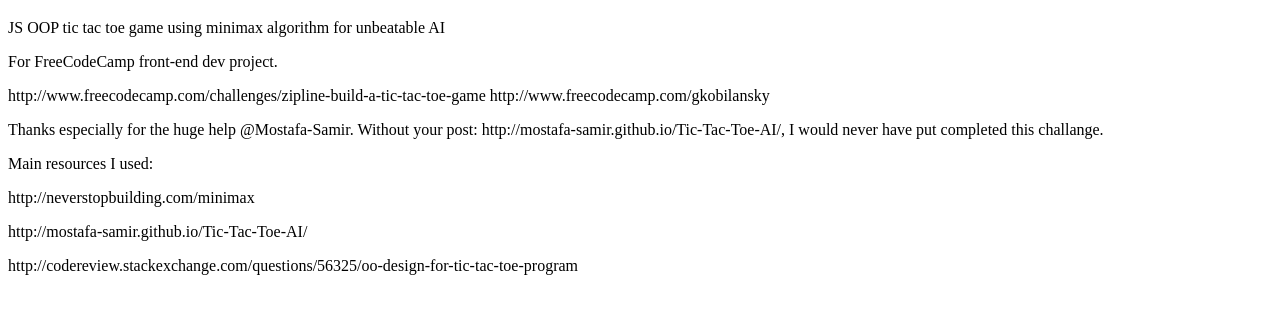
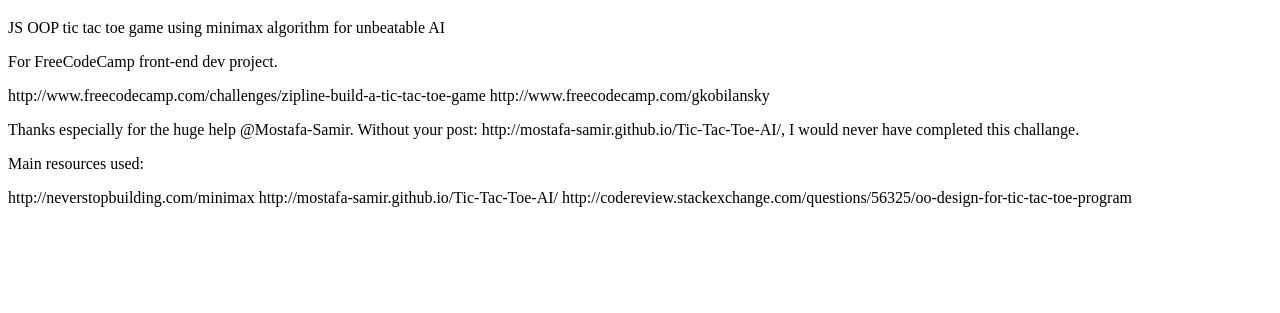
Before and after one commit to gkobilansky/ticTacToe, a plain HTML site: page README.html in a window 1280 px wide. Shown: the part 61-374 px from the top of the page. Drawn offline with Linux system fonts and the light colour scheme.

Commit message:
fixed link

```diff
--- a/README.html
+++ b/README.html
@@ -13,15 +13,13 @@
 <p>http://www.freecodecamp.com/challenges/zipline-build-a-tic-tac-toe-game
 http://www.freecodecamp.com/gkobilansky</p>
 
-<p>Thanks especially for the huge help @Mostafa-Samir. Without your post: http://mostafa-samir.github.io/Tic-Tac-Toe-AI/, I would never have put completed this challange. </p>
+<p>Thanks especially for the huge help @Mostafa-Samir. Without your post: http://mostafa-samir.github.io/Tic-Tac-Toe-AI/, I would never have completed this challange. </p>
 
-<p>Main resources I used:</p>
+<p>Main resources used:</p>
 
-<p>http://neverstopbuilding.com/minimax</p>
-
-<p>http://mostafa-samir.github.io/Tic-Tac-Toe-AI/</p>
-
-<p>http://codereview.stackexchange.com/questions/56325/oo-design-for-tic-tac-toe-program</p>
+<p>http://neverstopbuilding.com/minimax
+http://mostafa-samir.github.io/Tic-Tac-Toe-AI/
+http://codereview.stackexchange.com/questions/56325/oo-design-for-tic-tac-toe-program</p>
 
 </body>
 </html>
```
Also changed, not shown: index.html (+1 -1 lines), 1 other file.
